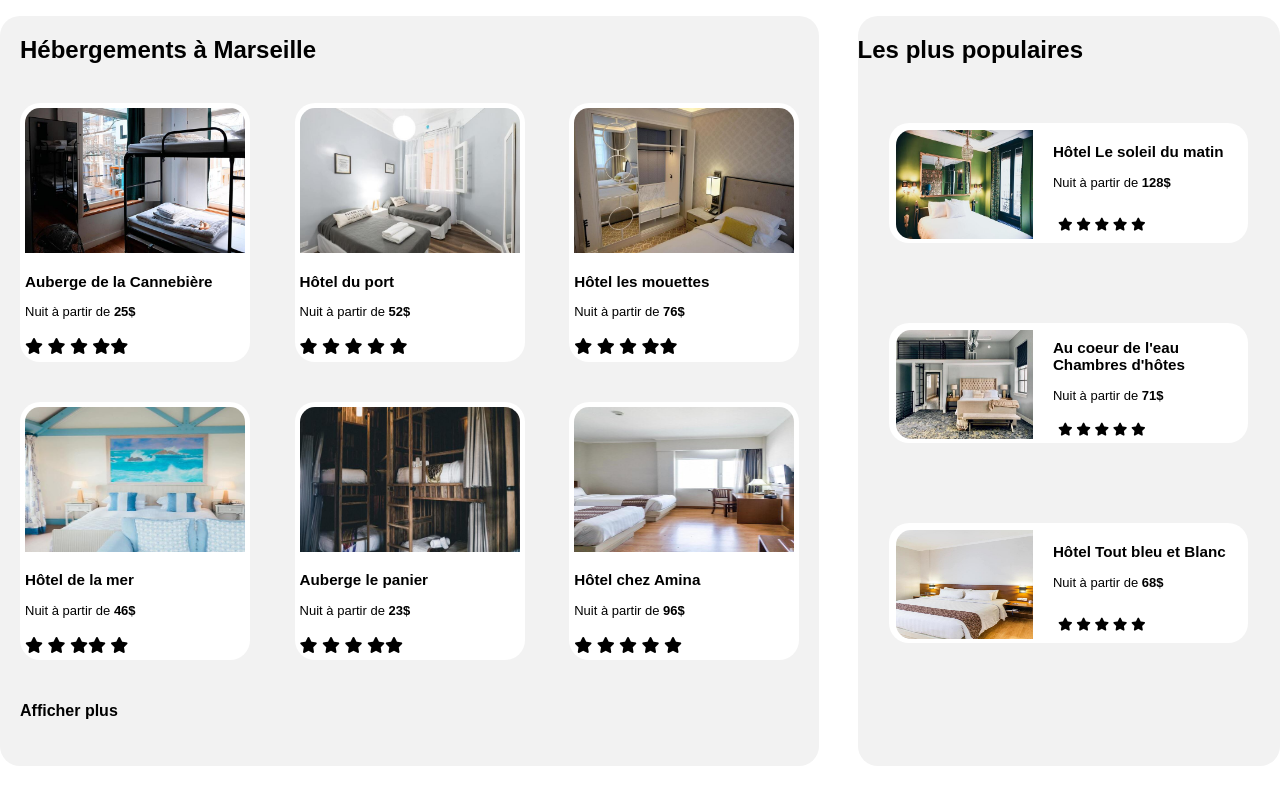
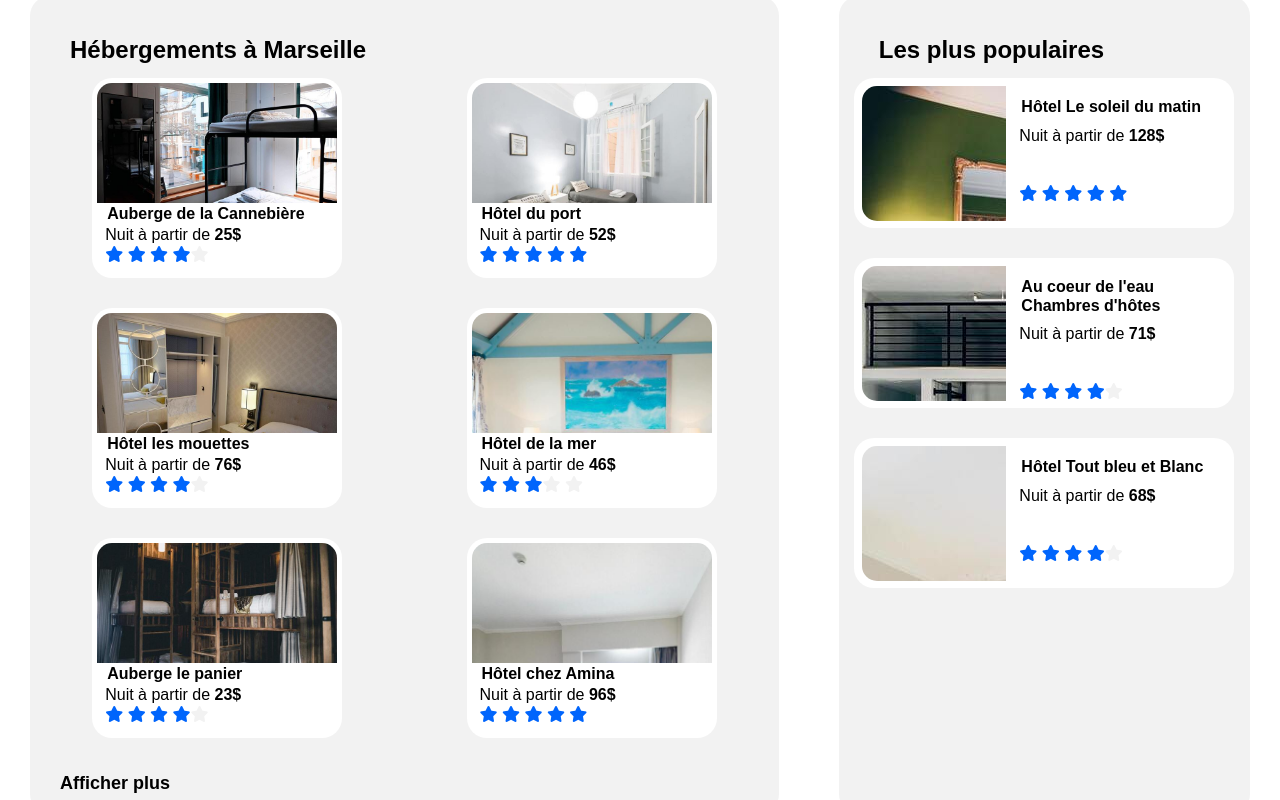
Before and after one commit to Pangzidao/Projet2_Le-Jeune_Nicolas, a plain HTML site: page index.html in a window 1280 px wide. Shown: the part 520-1320 px from the top of the page. Drawn offline with Linux system fonts and the light colour scheme; a web font is replaced by a local one.

Commit message:
Hebergement et populaires

```diff
--- a/css/Projet2.css
+++ b/css/Projet2.css
@@ -184,109 +184,119 @@ form {
 /* Section des hébergements */
 
 #hebergements{
-    margin-top:50px;
-    margin-bottom: 50px;
-    height: 750px;
+    height: fit-content;
     display: flex;
     justify-content: space-between;
 }
 
-#hebergementsMarseille{
+#hebergements-marseille{
     flex-basis: 64%;
     background-color: #F2F2F2;
     border-radius: 20px;
+    margin: 30px;
 
 }
 
-#hebergementsMarseille h2,h4{
-    padding-left: 20px;
+#hebergements-marseille h2{
+    margin:40px 0px 0px 40px;
 }
 
 
 
-#zoneCarteHebergement{
+#zone-carte-hebergement{
     display: flex;
     flex-flow: row wrap;
-    justify-content: space-between;
-    align-items: space-between;
+    justify-content: space-around;
 }
 
-.carte {
+.carte-hebergement {
     background-color: white;
-    flex-basis: 28%;
-    min-width: 230px;
-    height: fit-content;
-    margin: 20px;
+    margin:15px;
+    width: 250px;
+    height: 200px;
     border-radius: 20px;
     display: flex;
-    flex-direction: column ;
+    flex-direction: column;
 
 }
 
-.carte:hover{
-    box-shadow: 10px 5px 5px black;
-}
-.carte a{
-    text-decoration: none;
-    color: black;
-}
 
-.imageCarte img{
-    width: 100%;
-    padding: 5px 5px 0px 5px;
-    border-top-left-radius: 20px;
-    border-top-right-radius: 20px;
-    height: 150px;
+.image-carte-hebergement{
+    height:120px;
+    overflow: hidden;
+    border-top-right-radius: 15px;
+    border-top-left-radius:15px;
+    margin-left: 2%;
+    margin-top: 2%;
+    margin-right: 2%;
 
 }
 
-.corpsCarte{
-    font-size: small;
-    padding-left: 5px;
+.image-carte-hebergement img{
+    width: 100%;
 
 }
 
-.notes{
-    padding: 5px;
-    display: flex;
+.corps-carte-hebergement h3{
+    font-size:medium;
+    margin: 2px 0px 0px 15px;
 }
 
-.noteBleu{
+.corps-carte-hebergement p{
+    margin: 2px 0px 0px 13px;
+}
+.notes{
+    display: flex;
+    margin: 2px 0px 0px 13px;
+
+}
+
+.note-bleu i{
     color: #0065FC;
 }
 
-.noteGrise{
+.note-grise i{
     color: #F2F2F2;
 }
+
+#afficher-plus{
+    margin:20px 0px 20px 30px;
+    font-weight: bold;
+    font-size: large;
+}
+
+/* Section des plus populaires */
+
+
 #lesPlusPopulaires{
-    width: 33%;
+    width: 450px;
     background-color: #F2F2F2;
     border-radius: 20px;
+    margin: 30px;
+}
+
+#lesPlusPopulaires h2{
+    margin:40px 0px 0px 40px;
 }
 
 #zoneCarteLesPlusPopulaires{
-    height: 80%;
-    width: 100%;
     display: flex;
     flex-direction: column;
+    align-items: center;
     justify-content: space-around;
-    align-items: center;
 
 }
 
 .cartePopulaire{
-    width: 85%;
-    min-width: 250px;
-    height: 20%;
+    background-color: white;
+    margin:15px;
+    width: 380px;
+    height: 150px;
     border-radius: 20px;
-    background-color: white;
     display: flex;
-    justify-content: flex-start;
-    font-size: small;
 }
 
 .cartePopulaireImage{
-    height: 91%;
     width:38%;
     overflow: hidden;
     border-bottom-left-radius: 15px;
@@ -297,18 +307,15 @@ form {
 
 }
 
-.cartePopulaireImage img{
-    height: 100%;
-    width: 100%;
+.cartePopulaireTexte h3{
+    font-size:medium;
+    margin: 20px 0px 10px 15px;
 }
 
-.cartePopulaireTexte{
-    display: flex;
-    flex-direction: column;
-    justify-content: space-around;
-    margin-left: 20px;
+.cartePopulaireTexte p{
+    margin: 2px 0px 40px 13px;
+}
 
-}
 
 /*Section des activités*/
 
@@ -413,6 +420,8 @@ form {
 
 
 
+
+
 }
 
 /* Responsive pour mobiles */
@@ -480,18 +489,29 @@ form {
     }
      /* section des hébergements pour mobile*/
 
-     #hebergements{
+
+
+    #lesPlusPopulaires{
+        width: 100%;
+    }
+    #hebergements{
         flex-direction: column-reverse;
         height: fit-content;
+    }
 
+    #hebergements-marseille{
+        margin:30px 0px 30px 0px;
+        border-radius: 0px;
     }
 
     #lesPlusPopulaires{
-        width: 100%;
+        margin:30px 0px 30px 0px;
+        border-radius: 0px;
     }
 
 
 
 
 
+
 }
--- a/index.html
+++ b/index.html
@@ -70,46 +70,44 @@
 
         <section id="hebergements">
 
-            <section id="hebergementsMarseille">
+            <section id="hebergements-marseille">
                 <h2>Hébergements à Marseille</h2>
-                <div id="zoneCarteHebergement">
-                    <div class="carte">
-                        <a href="#">
-                            <div class="imageCarte">
+                <div id="zone-carte-hebergement">
+                        <a class="carte-hebergement" href="#">
+                            <div class="image-carte-hebergement">
                                 <img src="assets/images/hebergements/4_small/marcus-loke-WQJvWU_HZFo-unsplash.jpg">
                             </div>
-                            <div class="corpsCarte">
+                            <div class="corps-carte-hebergement">
                                 <h3>Auberge de la Cannebière</h3>
                                 <p>Nuit à partir de <strong>25$</strong></p>
                             </div>
                             <div class="notes">
-                                <div class="noteBleu">
+                                <div class="note-bleu">
                                     <i class="fa-solid fa-star"></i>
                                     <i class="fa-solid fa-star"></i>
                                     <i class="fa-solid fa-star"></i>
                                     <i class="fa-solid fa-star"></i>
                                 </div>
-                                <div class="noteGrise">
+                                <div class="note-grise">
                                     <i class="fa-solid fa-star"></i>
                                 </div>
 
                             </div>
 
                         </a>
-                    </div>
-                    <div class="carte">
-                        <a href="#">
-                            <div class="imageCarte">
+
+                        <a class="carte-hebergement" href="#">
+                            <div class="image-carte-hebergement">
                                 <img src="assets/images/hebergements/4_small/fred-kleber-gTbaxaVLvsg-unsplash.jpg">
                             </div>
-                            <div class="corpsCarte">
+                            <div class="corps-carte-hebergement">
                                 <h3>Hôtel du port</h3>
                                 <p>Nuit à partir de <strong>52$</strong></p>
 
                             </div>
 
                             <div class="notes">
-                                <div class="noteBleu">
+                                <div class="note-bleu">
                                     <i class="fa-solid fa-star"></i>
                                     <i class="fa-solid fa-star"></i>
                                     <i class="fa-solid fa-star"></i>
@@ -120,71 +118,71 @@
                             </div>
 
                         </a>
-                    </div>
-                    <div class="carte">
-                        <a href="#">
-                            <div class="imageCarte">
+
+
+                        <a class="carte-hebergement" href="#">
+                            <div class="image-carte-hebergement">
                                 <img src="assets/images/hebergements/4_small/reisetopia-B8WIgxA_PFU-unsplash.jpg">
                             </div>
-                            <div class="corpsCarte">
+                            <div class="corps-carte-hebergement">
                                 <h3>Hôtel les mouettes</h3>
                                 <p>Nuit à partir de <strong>76$</strong></p>
 
                             </div>
 
                             <div class="notes">
-                                <div class="noteBleu">
+                                <div class="note-bleu">
                                     <i class="fa-solid fa-star"></i>
                                     <i class="fa-solid fa-star"></i>
                                     <i class="fa-solid fa-star"></i>
                                     <i class="fa-solid fa-star"></i>
 
                                 </div>
-                                <div class="noteGrise">
+                                <div class="note-grise">
                                     <i class="fa-solid fa-star"></i>
                                 </div>
                             </div>
 
                         </a>
-                    </div>
-                    <div class="carte">
-                        <a href="#">
-                            <div class="imageCarte">
+
+
+                        <a class="carte-hebergement" href="#">
+                            <div class="image-carte-hebergement">
                                 <img src="assets/images/hebergements/4_small/annie-spratt-Eg1qcIitAuA-unsplash.jpg">
                             </div>
-                            <div class="corpsCarte">
+                            <div class="corps-carte-hebergement">
                                 <h3>Hôtel de la mer</h3>
                                 <p>Nuit à partir de <strong>46$</strong></p>
 
                             </div>
                             <div class="notes">
-                                <div class="noteBleu">
+                                <div class="note-bleu">
                                     <i class="fa-solid fa-star"></i>
                                     <i class="fa-solid fa-star"></i>
                                     <i class="fa-solid fa-star"></i>
 
                                 </div>
-                                <div class="noteGrise">
+                                <div class="note-grise">
                                     <i class="fa-solid fa-star"></i>
                                     <i class="fa-solid fa-star"></i>
                                 </div>
                             </div>
 
                         </a>
-                    </div>
-                    <div class="carte">
-                        <a href="#">
-                            <div class="imageCarte">
+
+
+                        <a class="carte-hebergement" href="#">
+                            <div class="image-carte-hebergement">
                                 <img src="assets/images/hebergements/4_small/nicate-lee-kT-ZyaiwBe0-unsplash.jpg">
                             </div>
-                            <div class="corpsCarte">
+                            <div class="corps-carte-hebergement">
                                 <h3>Auberge le panier</h3>
                                 <p>Nuit à partir de <strong>23$</strong></p>
 
                             </div>
 
                             <div class="notes">
-                                <div class="noteBleu">
+                                <div class="note-bleu">
                                     <i class="fa-solid fa-star"></i>
                                     <i class="fa-solid fa-star"></i>
                                     <i class="fa-solid fa-star"></i>
@@ -192,28 +190,24 @@
 
 
                                 </div>
-                                <div class="noteGrise">
+                                <div class="note-grise">
                                     <i class="fa-solid fa-star"></i>
                                 </div>
                             </div>
+                        </a>
 
-
-
-                        </a>
-                    </div>
-                    <div class="carte">
-                        <a href="#">
-                            <div class="imageCarte">
+                        <a class="carte-hebergement" href="#">
+                            <div class="image-carte-hebergement">
                                 <img src="assets/images/hebergements/4_small/febrian-zakaria-M6S1WvfW68A-unsplash.jpg">
                             </div>
-                            <div class="corpsCarte">
+                            <div class="corps-carte-hebergement">
                                 <h3>Hôtel chez Amina</h3>
                                 <p>Nuit à partir de <strong>96$</strong></p>
 
                             </div>
 
                             <div class="notes">
-                                <div class="noteBleu">
+                                <div class="note-bleu">
                                     <i class="fa-solid fa-star"></i>
                                     <i class="fa-solid fa-star"></i>
                                     <i class="fa-solid fa-star"></i>
@@ -225,10 +219,9 @@
                             </div>
 
                         </a>
-                    </div>
 
                 </div>
-                <h4>Afficher plus</h4>
+                <p id="afficher-plus">Afficher plus</p>
             </section>
 
 
@@ -236,75 +229,61 @@
             <section id="lesPlusPopulaires">
                 <h2>Les plus populaires</h2>
                 <div id="zoneCarteLesPlusPopulaires">
-                    <div class="cartePopulaire">
+
+                    <a class="cartePopulaire" href="#">
+
+                            <div class="cartePopulaireImage">
+                                <img src="/assets/images/hebergements/4_small/emile-guillemot-Bj_rcSC5XfE-unsplash.jpg">
+                            </div>
+
+                            <div class="cartePopulaireTexte">
+                                <h3>Hôtel Le soleil du matin</h3>
+                                <p>Nuit à partir de <strong>128$</strong></p>
+                                <div class="notes">
+                                    <div class="note-bleu">
+                                            <i class="fa-solid fa-star"></i>
+                                            <i class="fa-solid fa-star"></i>
+                                            <i class="fa-solid fa-star"></i>
+                                            <i class="fa-solid fa-star"></i>
+                                            <i class="fa-solid fa-star"></i>
+                                    </div>
+
+                                </div>
+                            </div>
+
+
+                    </a>
+
+
+                    <a class="cartePopulaire" href="#">
 
                         <div class="cartePopulaireImage">
-                            <img src="/assets/images/hebergements/4_small/emile-guillemot-Bj_rcSC5XfE-unsplash.jpg">
-
+                            <img src="/assets/images/hebergements/4_small/aw-creative-VGs8z60yT2c-unsplash.jpg">
                         </div>
 
                         <div class="cartePopulaireTexte">
-                            <div>
-                                <h3>Hôtel Le soleil du matin</h3>
-                                <p>Nuit à partir de <strong>128$</strong></p>
-
-                            </div>
-
-
-                            <div class="notes">
-                                <div class="noteBleu">
-                                    <i class="fa-solid fa-star"></i>
-                                    <i class="fa-solid fa-star"></i>
-                                    <i class="fa-solid fa-star"></i>
-                                    <i class="fa-solid fa-star"></i>
-                                    <i class="fa-solid fa-star"></i>
-
-                                </div>
-
-                            </div>
-
-                        </div>
-
-                    </div>
-
-                    <div class="cartePopulaire">
-
-                        <div class="cartePopulaireImage">
-                            <img src="/assets/images/hebergements/4_small/aw-creative-VGs8z60yT2c-unsplash.jpg">
-
-                        </div>
-
-                        <div class="cartePopulaireTexte">
-                            <div>
                                 <h3>Au coeur de l'eau <br>Chambres d'hôtes</h3>
                                 <p>Nuit à partir de <strong>71$</strong></p>
 
-                            </div>
-
-
-                            <div class="notes">
-                                <div class="noteBleu">
-                                    <i class="fa-solid fa-star"></i>
-                                    <i class="fa-solid fa-star"></i>
-                                    <i class="fa-solid fa-star"></i>
-                                    <i class="fa-solid fa-star"></i>
-                                    <i class="fa-solid fa-star"></i>
-
+                                <div class="notes">
+                                    <div class="note-bleu">
+                                            <i class="fa-solid fa-star"></i>
+                                            <i class="fa-solid fa-star"></i>
+                                            <i class="fa-solid fa-star"></i>
+                                            <i class="fa-solid fa-star"></i>
+                                    </div>
+                                    <div class="note-grise">
+                                        <i class="fa-solid fa-star"></i>
+                                    </div>
                                 </div>
-
-                            </div>
-
                         </div>
 
+                    </a>
 
-
-                    </div>
-
-                    <div class="cartePopulaire">
+                    <a class="cartePopulaire" href="a">
 
                         <div class="cartePopulaireImage">
                             <img src="/assets/images/hebergements/4_small/febrian-zakaria-sjvU0THccQA-unsplash.jpg">
-
                         </div>
 
                         <div class="cartePopulaireTexte">
@@ -312,25 +291,28 @@
                                 <h3>Hôtel Tout bleu et Blanc</h3>
                                 <p>Nuit à partir de <strong>68$</strong></p>
 
-                            </div>
+                                <div class="notes">
+                                    <div class="note-bleu">
+                                        <i class="fa-solid fa-star"></i>
+                                        <i class="fa-solid fa-star"></i>
+                                        <i class="fa-solid fa-star"></i>
+                                        <i class="fa-solid fa-star"></i>
 
-
-                            <div class="notes">
-                                <div class="noteBleu">
-                                    <i class="fa-solid fa-star"></i>
-                                    <i class="fa-solid fa-star"></i>
-                                    <i class="fa-solid fa-star"></i>
-                                    <i class="fa-solid fa-star"></i>
-                                    <i class="fa-solid fa-star"></i>
+                                    </div>
+                                    <div class="note-grise">
+                                        <i class="fa-solid fa-star"></i>
+                                    </div>
 
                                 </div>
 
                             </div>
 
+
+
                         </div>
 
 
-                    </div>
+                    </a>
 
 
                 </div>
@@ -349,60 +331,41 @@
 
 
                 <div class="carteActivites">
-                    <a href="#"><img src="/assets/images/activites/4_small/reno-laithienne-QUgJhdY5Fyk-unsplash.jpg"
-                        width="500px">
-                        <p>Vieux port</p></a>
+                    <a href="#">
+                        <div class="carte-activite-image">
+                            <img src="/assets/images/activites/4_small/reno-laithienne-QUgJhdY5Fyk-unsplash.jpg">
+                        </div>
+                        <div class="carte-activite-texte">
+                            <p>Vieux port</p>
+                        </div>
+                    </a>
                 </div>
 
                 <div class="colonneCarteActivitesPetite">
 
-
-
                     <div class="carteActivitesPetites">
-                        <a href="#"><img src="/assets/images/activites/4_small/paul-hermann-QFTrLdQIRhI-unsplash.jpg"
-                        width="200px">
-
-                         <p>Vieux port</p></a>
-
+                        <a href="#">
+                            <div class="petite-carte-activite-image">
+                                <img src="/assets/images/activites/4_small/paul-hermann-QFTrLdQIRhI-unsplash.jpg">
+                            </div>
+                            <div class="petite-carte-activite-texte">
+                                <p>Vieux port</p>
+                            </div>
+                        </a>
                     </div>
 
                     <div class="carteActivitesPetites">
-                        <a href="#"><img src="/assets/images/activites/4_small/paul-hermann-QFTrLdQIRhI-unsplash.jpg"
-                        width="200px">
-
-                        <p>Vieux port</p></a>
-
+                        <a href="#">
+                            <div class="petite-carte-activite-image">
+                                <img src="/assets/images/activites/4_small/paul-hermann-QFTrLdQIRhI-unsplash.jpg">
+                            </div>
+                            <div class="petite-carte-activite-texte">
+                                <p>Vieux port</p>
+                            </div>
+                        </a>
                     </div>
 
                 </div>
-
-                <div class="carteActivites">
-                    <a href="#"><img src="/assets/images/activites/4_small/reno-laithienne-QUgJhdY5Fyk-unsplash.jpg"
-                        width="500px">
-                        <p>Vieux port</p></a>
-                </div>
-                <div class="colonneCarteActivitesPetite">
-
-
-
-                    <div class="carteActivitesPetites">
-                        <a href="#"><img src="/assets/images/activites/4_small/paul-hermann-QFTrLdQIRhI-unsplash.jpg"
-                        width="200px">
-
-                         <p>Fort de Pomègues</p></a>
-
-                    </div>
-
-                    <div class="carteActivitesPetites">
-                        <a href="#"><img src="/assets/images/activites/4_small/paul-hermann-QFTrLdQIRhI-unsplash.jpg"
-                        width="200px">
-
-                        <p>Vieux port</p></a>
-
-                    </div>
-
-                </div>
-
             </div>
 
 
```
